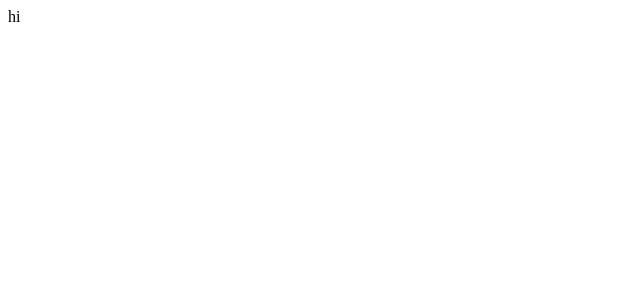
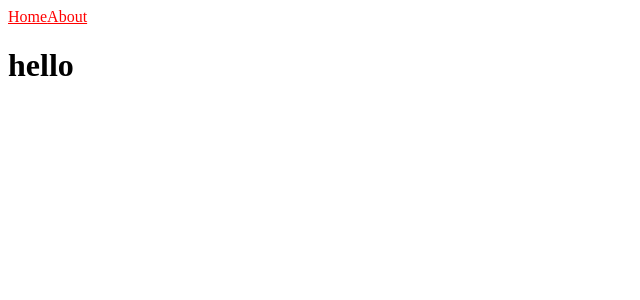
Before and after one commit to cshoon95/next-js, a Next.js app: page / in a window 1280 px wide. Shown: the top 300 px of the page, without its empty margins (0-640 px from the left). Built offline with nearby package versions, Linux system fonts and the light colour scheme.

Commit message:
[Header] 네비게이션바 추가

```diff
--- /dev/null
+++ b/components/NavBar.tsx
@@ -0,0 +1,14 @@
+import Link from "next/link";
+import { useRouter } from "next/router";
+
+export default function NavBar() {
+    const router = useRouter();
+
+    return (
+        // Link를 사용하지 않고 anchor태그를 사용해서 한다면 페이지를 전체 리로드한다.
+        <nav>
+            <Link href="/"><a style={{color: router.pathname === "/" ? "red" : "blue"}}>Home</a></Link>
+            <Link href="/about"><a style={{color: router.pathname === "/" ? "red" : "blue"}}>About</a></Link>
+        </nav>
+    )
+}
--- a/pages/index.ts
+++ /dev/null
@@ -1,3 +0,0 @@
-export default function Home() {
-    return "hi";
-}
--- /dev/null
+++ b/pages/index.tsx
@@ -0,0 +1,11 @@
+import { useState } from "react";
+import NavBar from "../components/NavBar";
+
+export default function Home() {
+    return (
+        <div>
+            <NavBar/>
+            <h1>hello</h1>
+        </div>
+    );
+}
--- a/pages/register.ts
+++ /dev/null
@@ -1,5 +0,0 @@
-function register() {
-    return "등록";
-}
-
-export default register;
```
Also changed, not shown: pages/about.tsx (added, +10 -0 lines).
